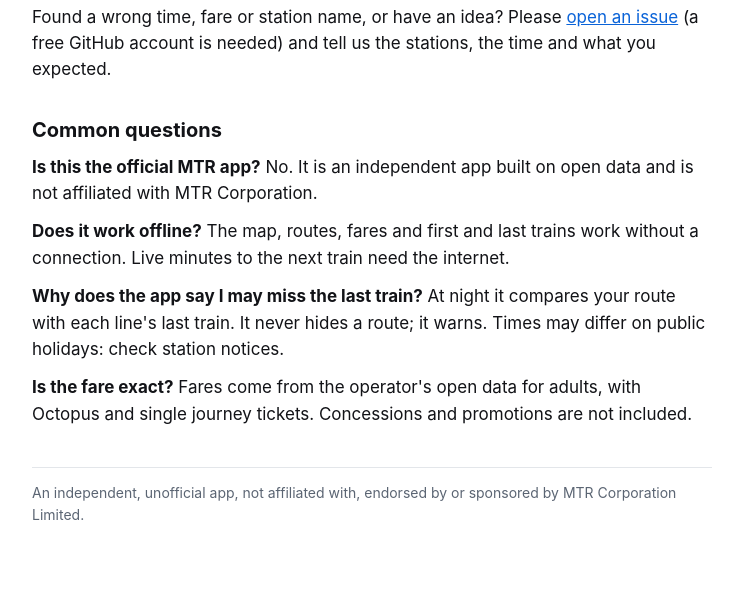
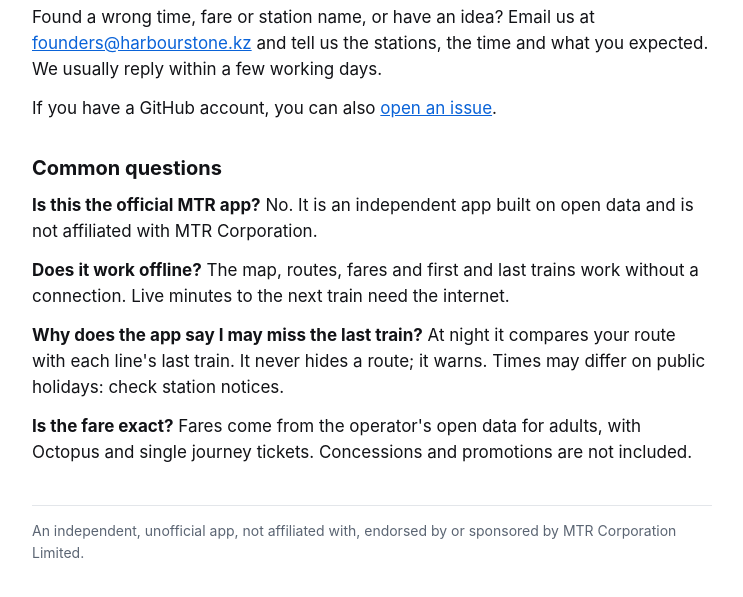
Before and after one commit to kvf027-del/hong-kong-metro-guide, a plain HTML site: page support.html in a window 1280 px wide. Shown: the part 143-740 px from the top of the page, without its empty margins (268-1011 px from the left). Drawn offline with Linux system fonts and the light colour scheme.

Commit message:
Support and privacy: contact email

```diff
--- a/support.html
+++ b/support.html
@@ -1,6 +1,7 @@
 <!doctype html><html lang="en"><head><meta charset="utf-8"><meta name="viewport" content="width=device-width, initial-scale=1"><link rel="stylesheet" href="style.css"><title>Support</title></head><body><main><nav><a href="./">Hong Kong Metro Guide</a><a href="privacy.html">Privacy</a><a href="support.html">Support</a></nav>
 <h1>Support</h1>
-<p>Found a wrong time, fare or station name, or have an idea? Please <a href="https://github.com/kvf027-del/hong-kong-metro-guide/issues/new">open an issue</a> (a free GitHub account is needed) and tell us the stations, the time and what you expected.</p>
+<p>Found a wrong time, fare or station name, or have an idea? Email us at <a href="mailto:founders@harbourstone.kz?subject=Hong%20Kong%20Metro%20Guide">founders@harbourstone.kz</a> and tell us the stations, the time and what you expected. We usually reply within a few working days.</p>
+<p>If you have a GitHub account, you can also <a href="https://github.com/kvf027-del/hong-kong-metro-guide/issues/new">open an issue</a>.</p>
 <h2>Common questions</h2>
 <p><b>Is this the official MTR app?</b> No. It is an independent app built on open data and is not affiliated with MTR Corporation.</p>
 <p><b>Does it work offline?</b> The map, routes, fares and first and last trains work without a connection. Live minutes to the next train need the internet.</p>
```
Also changed, not shown: privacy.html (+1 -1 lines).
